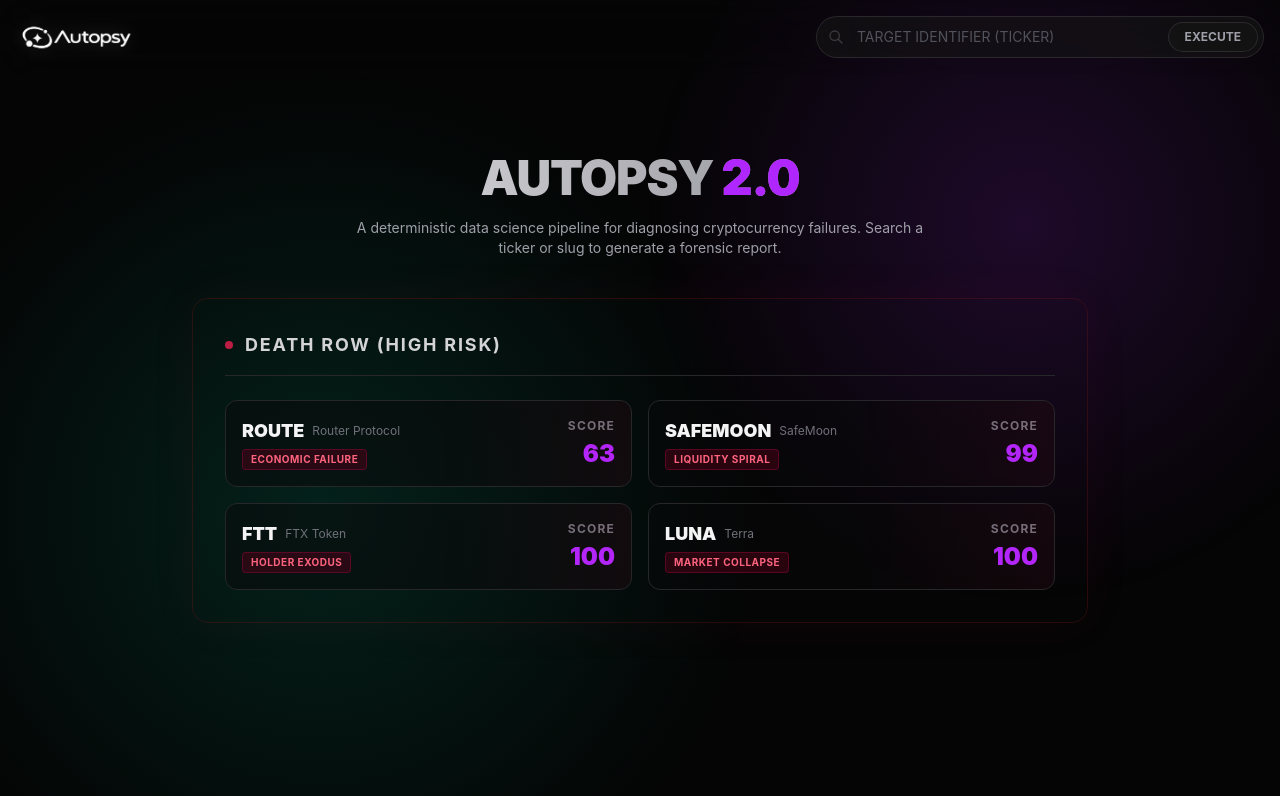
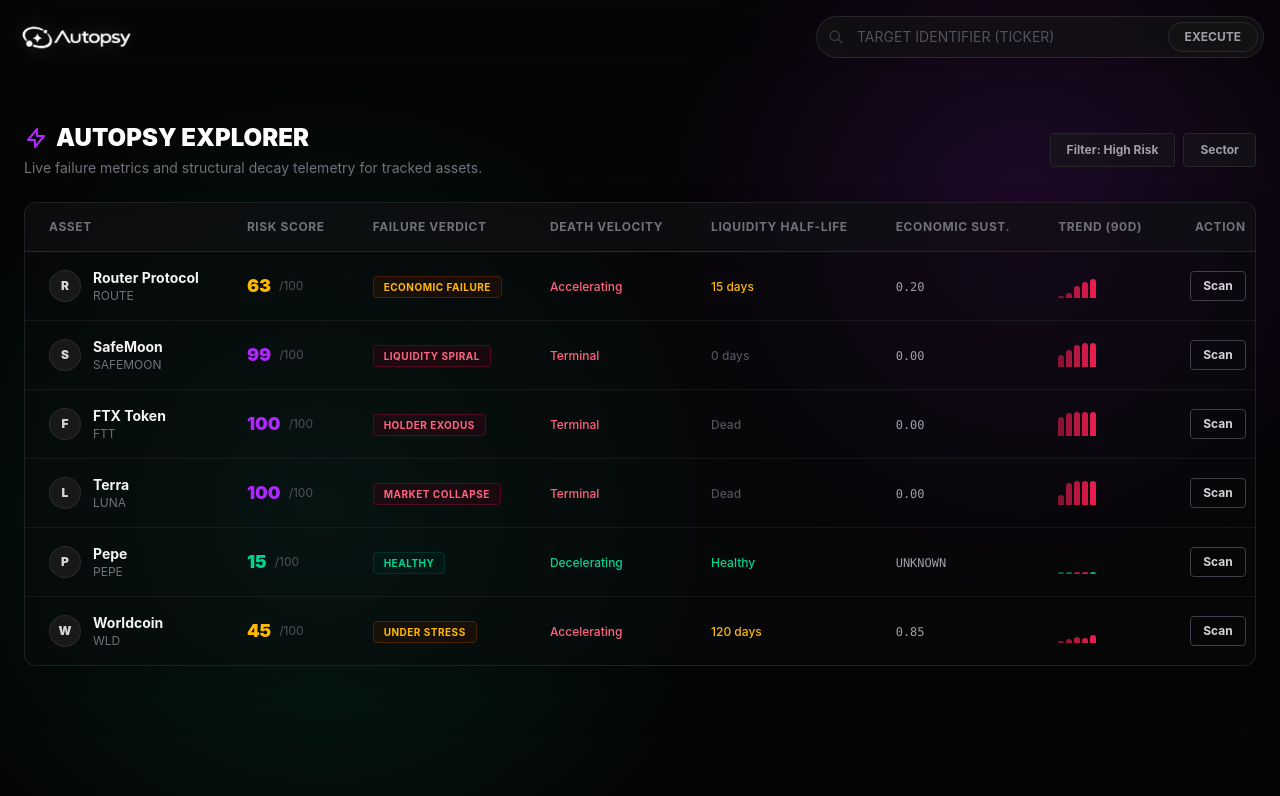
Before and after one commit to Joseph-hackathon/Autopsy, a Next.js app in the folder frontend/: page / in a window 1280 px wide. Shown: the top 796 px of the page. Built offline with nearby package versions, Linux system fonts and the light colour scheme.

Commit message:
style: Redesign Empty State into Token Terminal style Explorer Table

```diff
--- a/frontend/src/app/page.tsx
+++ b/frontend/src/app/page.tsx
@@ -4,10 +4,12 @@
 import Image from "next/image";
 
 const HIGH_RISK_PROJECTS = [
-  { symbol: "ROUTE", name: "Router Protocol", score: 63, reason: "ECONOMIC FAILURE" },
-  { symbol: "SAFEMOON", name: "SafeMoon", score: 99, reason: "LIQUIDITY SPIRAL" },
-  { symbol: "FTT", name: "FTX Token", score: 100, reason: "HOLDER EXODUS" },
-  { symbol: "LUNA", name: "Terra", score: 100, reason: "MARKET COLLAPSE" }
+  { symbol: "ROUTE", name: "Router Protocol", score: 63, reason: "ECONOMIC FAILURE", velocity: "Accelerating", halfLife: "15 days", sustainability: "0.20", trend: [-10, -20, -50, -65, -80] },
+  { symbol: "SAFEMOON", name: "SafeMoon", score: 99, reason: "LIQUIDITY SPIRAL", velocity: "Terminal", halfLife: "0 days", sustainability: "0.00", trend: [-50, -70, -90, -99, -99] },
+  { symbol: "FTT", name: "FTX Token", score: 100, reason: "HOLDER EXODUS", velocity: "Terminal", halfLife: "Dead", sustainability: "0.00", trend: [-80, -95, -99, -100, -100] },
+  { symbol: "LUNA", name: "Terra", score: 100, reason: "MARKET COLLAPSE", velocity: "Terminal", halfLife: "Dead", sustainability: "0.00", trend: [-40, -90, -100, -100, -100] },
+  { symbol: "PEPE", name: "Pepe", score: 15, reason: "HEALTHY", velocity: "Decelerating", halfLife: "Healthy", sustainability: "UNKNOWN", trend: [10, 5, -5, -2, 10] },
+  { symbol: "WLD", name: "Worldcoin", score: 45, reason: "UNDER STRESS", velocity: "Accelerating", halfLife: "120 days", sustainability: "0.85", trend: [-5, -15, -25, -20, -35] },
 ];
 
 export default function Home() {
@@ -138,54 +140,104 @@
 
       <main className="max-w-[1400px] mx-auto p-4 md:p-6 mt-2 relative z-10">
 
-        {/* Empty State: Ranking Board */}
+        {/* Empty State: Explorer Table */}
         {!result && !loading && !error && (
-          <div className="w-full max-w-4xl mx-auto mt-12 mb-24 animate-in fade-in slide-in-from-bottom-8 duration-700">
-            <div className="text-center mb-10">
-              <h1 className="text-4xl md:text-5xl font-black text-transparent bg-clip-text bg-gradient-to-r from-zinc-100 to-zinc-500 tracking-tight">
-                AUTOPSY <span className="text-[var(--color-spark-magenta)]">2.0</span>
+          <div className="w-full mt-4 animate-in fade-in slide-in-from-bottom-8 duration-700">
+            <div className="flex flex-col md:flex-row md:items-center justify-between mb-6 gap-4">
+              <div>
+                <h1 className="text-2xl font-black text-white flex items-center gap-2">
+                  <svg className="w-6 h-6 text-[var(--color-spark-magenta)]" fill="none" stroke="currentColor" viewBox="0 0 24 24"><path strokeLinecap="round" strokeLinejoin="round" strokeWidth="2" d="M13 10V3L4 14h7v7l9-11h-7z"></path></svg>
+                  AUTOPSY EXPLORER
                 </h1>
-              <p className="text-zinc-400 mt-4 max-w-xl mx-auto text-sm">
-                A deterministic data science pipeline for diagnosing cryptocurrency failures. Search a ticker or slug to generate a forensic report.
-              </p>
+                <p className="text-zinc-500 text-sm mt-1">Live failure metrics and structural decay telemetry for tracked assets.</p>
               </div>
-
-            <div className="glass-panel rounded-2xl p-6 md:p-8 border border-red-900/30 shadow-[0_0_50px_rgba(225,29,72,0.05)]">
-              <div className="flex items-center gap-3 mb-6 border-b border-zinc-800 pb-4">
-                <div className="w-2 h-2 rounded-full bg-rose-500 animate-pulse"></div>
-                <h2 className="text-lg font-bold text-zinc-300 tracking-widest uppercase">Death Row (High Risk)</h2>
-              </div>
-
-              <div className="grid grid-cols-1 md:grid-cols-2 gap-4">
-                {HIGH_RISK_PROJECTS.map((proj, idx) => (
-                  <div
-                    key={idx}
-                    onClick={() => performInvestigation(proj.symbol)}
-                    className="group relative bg-zinc-950/50 hover:bg-zinc-900 border border-zinc-800 hover:border-zinc-700 rounded-xl p-4 cursor-pointer transition-all duration-300 flex items-center justify-between overflow-hidden"
-                  >
-                    {/* Hover Glow */}
-                    <div className="absolute inset-0 bg-gradient-to-r from-rose-500/0 via-rose-500/0 to-rose-500/5 group-hover:to-rose-500/10 transition-colors pointer-events-none"></div>
-
-                    <div>
-                      <div className="flex items-center gap-2">
-                        <span className="text-lg font-black text-zinc-100">{proj.symbol}</span>
-                        <span className="text-xs text-zinc-500">{proj.name}</span>
-                      </div>
-                      <div className="mt-1 flex items-center gap-2">
-                        <span className="text-[10px] font-bold tracking-wider text-rose-400 uppercase bg-rose-950/50 px-2 py-0.5 rounded border border-rose-900/50">
-                          {proj.reason}
-                        </span>
+              <div className="flex gap-2">
+                <button className="px-4 py-2 text-xs font-bold text-zinc-400 bg-zinc-900/50 border border-zinc-800 rounded hover:bg-zinc-800 transition-colors">Filter: High Risk</button>
+                <button className="px-4 py-2 text-xs font-bold text-zinc-400 bg-zinc-900/50 border border-zinc-800 rounded hover:bg-zinc-800 transition-colors">Sector</button>
               </div>
             </div>
 
-                    <div className="text-right flex flex-col items-end">
-                      <span className="text-xs text-zinc-500 font-bold tracking-widest uppercase mb-1">Score</span>
-                      <span className="text-2xl font-black text-[var(--color-spark-magenta)] group-hover:scale-110 transition-transform origin-right">
+            <div className="w-full border border-zinc-800/80 rounded-xl overflow-hidden bg-zinc-950/50 shadow-2xl backdrop-blur-sm">
+              <div className="overflow-x-auto">
+                <table className="w-full text-left text-sm whitespace-nowrap">
+                  <thead>
+                    <tr className="border-b border-zinc-800 bg-zinc-900/40 text-xs text-zinc-500 font-bold uppercase tracking-wider">
+                      <th className="px-6 py-4 cursor-pointer hover:text-zinc-300">Asset</th>
+                      <th className="px-6 py-4 cursor-pointer hover:text-zinc-300">Risk Score</th>
+                      <th className="px-6 py-4 cursor-pointer hover:text-zinc-300">Failure Verdict</th>
+                      <th className="px-6 py-4 cursor-pointer hover:text-zinc-300">Death Velocity</th>
+                      <th className="px-6 py-4 cursor-pointer hover:text-zinc-300">Liquidity Half-Life</th>
+                      <th className="px-6 py-4 cursor-pointer hover:text-zinc-300">Economic Sust.</th>
+                      <th className="px-6 py-4 cursor-pointer hover:text-zinc-300">Trend (90d)</th>
+                      <th className="px-6 py-4 text-right">Action</th>
+                    </tr>
+                  </thead>
+                  <tbody className="divide-y divide-zinc-800/50">
+                    {HIGH_RISK_PROJECTS.map((proj, idx) => (
+                      <tr key={idx} className="hover:bg-zinc-900/60 transition-colors group cursor-pointer" onClick={() => performInvestigation(proj.symbol)}>
+                        <td className="px-6 py-4">
+                          <div className="flex items-center gap-3">
+                            <div className="w-8 h-8 rounded-full bg-zinc-900 flex items-center justify-center font-black text-xs border border-zinc-700/50 text-zinc-300">
+                              {proj.symbol.charAt(0)}
+                            </div>
+                            <div>
+                              <div className="font-bold text-zinc-100">{proj.name}</div>
+                              <div className="text-xs text-zinc-500">{proj.symbol}</div>
+                            </div>
+                          </div>
+                        </td>
+                        <td className="px-6 py-4">
+                          <div className="flex items-center gap-2">
+                            <span className={`text-lg font-black ${proj.score > 80 ? 'text-[var(--color-spark-magenta)]' : proj.score > 40 ? 'text-amber-400' : 'text-emerald-400'}`}>
                               {proj.score}
                             </span>
+                            <span className="text-zinc-600 text-xs">/100</span>
                           </div>
+                        </td>
+                        <td className="px-6 py-4">
+                          <span className={`px-2.5 py-1 text-[10px] font-bold uppercase tracking-wider rounded border ${proj.score > 80 ? 'bg-rose-950/30 text-rose-400 border-rose-900/50' : proj.score > 40 ? 'bg-amber-950/30 text-amber-400 border-amber-900/50' : 'bg-emerald-950/30 text-emerald-400 border-emerald-900/50'}`}>
+                            {proj.reason}
+                          </span>
+                        </td>
+                        <td className="px-6 py-4">
+                          <span className={`text-xs font-medium ${proj.velocity === 'Accelerating' || proj.velocity === 'Terminal' ? 'text-rose-400' : proj.velocity === 'Decelerating' ? 'text-emerald-400' : 'text-zinc-400'}`}>
+                            {proj.velocity}
+                          </span>
+                        </td>
+                        <td className="px-6 py-4">
+                          <span className={`text-xs font-medium ${proj.halfLife === 'Dead' || proj.halfLife === '0 days' ? 'text-zinc-600' : proj.halfLife === 'Healthy' ? 'text-emerald-400' : 'text-amber-400'}`}>
+                            {proj.halfLife}
+                          </span>
+                        </td>
+                        <td className="px-6 py-4">
+                          <span className="text-xs text-zinc-400 font-mono">{proj.sustainability}</span>
+                        </td>
+                        <td className="px-6 py-4">
+                          <div className="flex items-end gap-0.5 h-6">
+                            {proj.trend.map((val, i) => (
+                              <div
+                                key={i}
+                                className={`w-1.5 rounded-t-sm ${val > 0 ? 'bg-emerald-500' : 'bg-rose-500'}`}
+                                style={{ height: `${Math.max(10, Math.min(100, Math.abs(val)))}%`, opacity: 0.5 + (i * 0.1) }}
+                              ></div>
+                            ))}
                           </div>
+                        </td>
+                        <td className="px-6 py-4 text-right">
+                          <button
+                            className="px-3 py-1.5 bg-transparent border border-zinc-700 text-zinc-300 text-xs font-bold rounded group-hover:bg-zinc-700 transition-colors"
+                            onClick={(e) => {
+                              e.stopPropagation();
+                              performInvestigation(proj.symbol);
+                            }}
+                          >
+                            Scan
+                          </button>
+                        </td>
+                      </tr>
                     ))}
+                  </tbody>
+                </table>
               </div>
             </div>
           </div>
```
Lines whose indentation alone changed are shown as unchanged.
